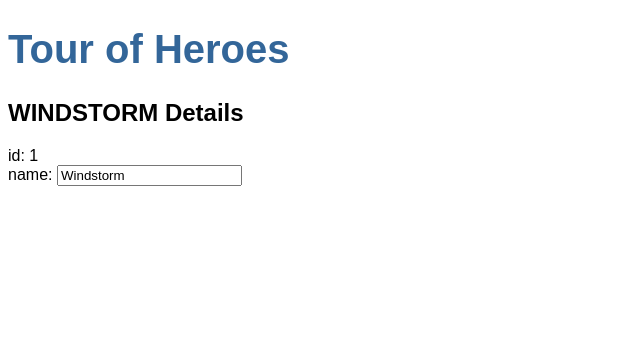
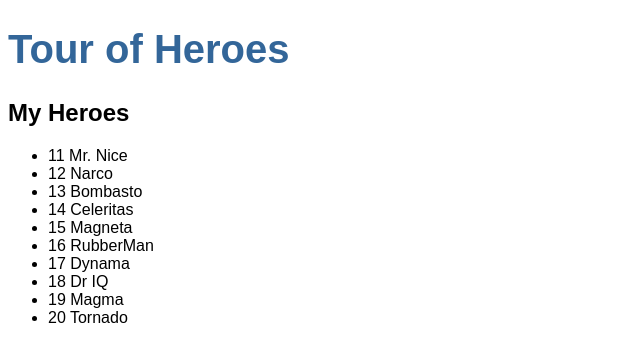
Before and after one commit to patrickmc21/angular-tutorial, an Angular app: page / in a window 1280 px wide. Shown: the top 362 px of the page, without its empty margins (0-640 px from the left). Built offline with nearby package versions, Linux system fonts and the light colour scheme.

Commit message:
Add list of heroes, dynamic hero selection

```diff
--- a/src/app/heroes/heroes.component.css
+++ b/src/app/heroes/heroes.component.css
@@ -0,0 +1,47 @@
+.selected {
+  background-color: #CFD8DC !important;
+  color: white;
+}
+.heroes {
+  margin: 0 0 2em 0;
+  list-style-type: none;
+  padding: 0;
+  width: 15em;
+}
+.heroes li {
+  cursor: pointer;
+  position: relative;
+  left: 0;
+  background-color: #EEE;
+  margin: .5em;
+  padding: .3em 0;
+  height: 1.6em;
+  border-radius: 4px;
+}
+.heroes li.selected:hover {
+  background-color: #BBD8DC !important;
+  color: white;
+}
+.heroes li:hover {
+  color: #607D8B;
+  background-color: #DDD;
+  left: .1em;
+}
+.heroes .text {
+  position: relative;
+  top: -3px;
+}
+.heroes .badge {
+  display: inline-block;
+  font-size: small;
+  color: white;
+  padding: 0.8em 0.7em 0 0.7em;
+  background-color: #607D8B;
+  line-height: 1em;
+  position: relative;
+  left: -1px;
+  top: -4px;
+  height: 1.8em;
+  margin-right: .8em;
+  border-radius: 4px 0 0 4px;
+}
--- a/src/app/heroes/heroes.component.html
+++ b/src/app/heroes/heroes.component.html
@@ -1,8 +1,19 @@
-<h2>{{ hero.name | uppercase }} Details</h2>
-<div><span>id: </span>{{hero.id}}</div>
-<div>
-  <label>
-    name:
-    <input [(ngModel)]="hero.name" placeholder="name">
-  </label>
+<h2>My Heroes</h2>
+<ul>
+  <li
+    *ngFor="let hero of heroes"
+    (click)="onSelect(hero)"
+    [class.selected]="hero === selectedHero">
+    <span class="badge">{{hero.id}}</span> {{hero.name}}
+  </li>
+</ul>
+<div *ngIf="selectedHero">
+  <h2>{{ selectedHero.name | uppercase }} Details</h2>
+  <div><span>id: </span>{{selectedHero.id}}</div>
+  <div>
+    <label>
+      name:
+      <input [(ngModel)]="selectedHero.name" placeholder="name">
+    </label>
+  </div>
 </div>
--- a/src/app/heroes/heroes.component.ts
+++ b/src/app/heroes/heroes.component.ts
@@ -1,5 +1,6 @@
 import { Component, OnInit } from '@angular/core';
 import { Hero } from '../../Hero';
+import { HEROES } from '../mock-heroes';
 
 @Component({
   selector: 'app-heroes',
@@ -7,11 +8,12 @@
   styleUrls: ['./heroes.component.css']
 })
 export class HeroesComponent implements OnInit {
+  heroes = HEROES;
+  selectedHero: Hero;
 
-  hero: Hero = {
-    id: 1,
-    name: 'Windstorm'
-  };
+  onSelect(hero: Hero): void {
+    this.selectedHero = hero;
+  }
 
   constructor() {
   }
--- /dev/null
+++ b/src/app/mock-heroes.ts
@@ -0,0 +1,14 @@
+import { Hero } from '../Hero';
+
+export const HEROES: Hero[] = [
+  { id: 11, name: 'Mr. Nice' },
+  { id: 12, name: 'Narco' },
+  { id: 13, name: 'Bombasto' },
+  { id: 14, name: 'Celeritas' },
+  { id: 15, name: 'Magneta' },
+  { id: 16, name: 'RubberMan' },
+  { id: 17, name: 'Dynama' },
+  { id: 18, name: 'Dr IQ' },
+  { id: 19, name: 'Magma' },
+  { id: 20, name: 'Tornado' }
+];
```
